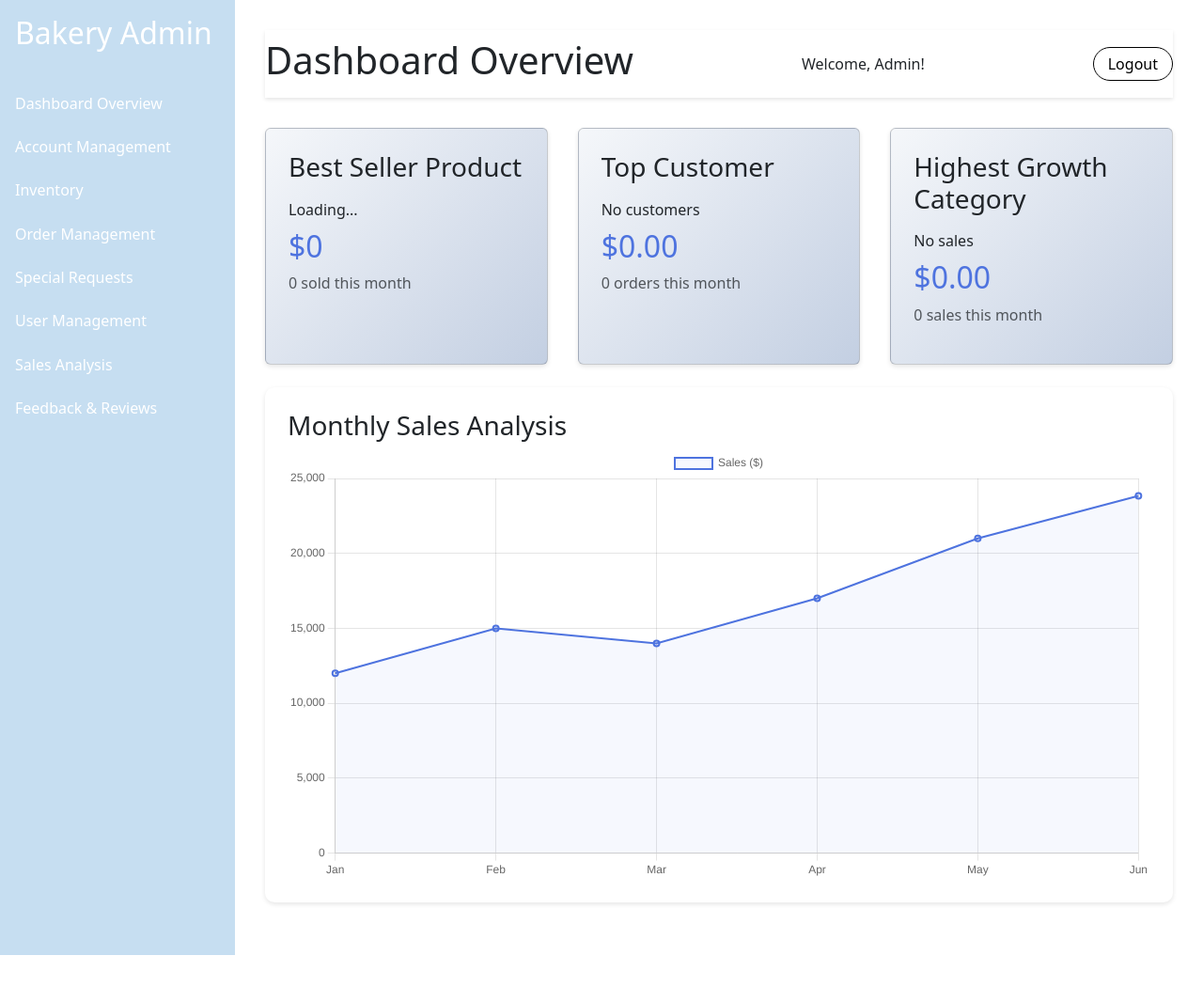
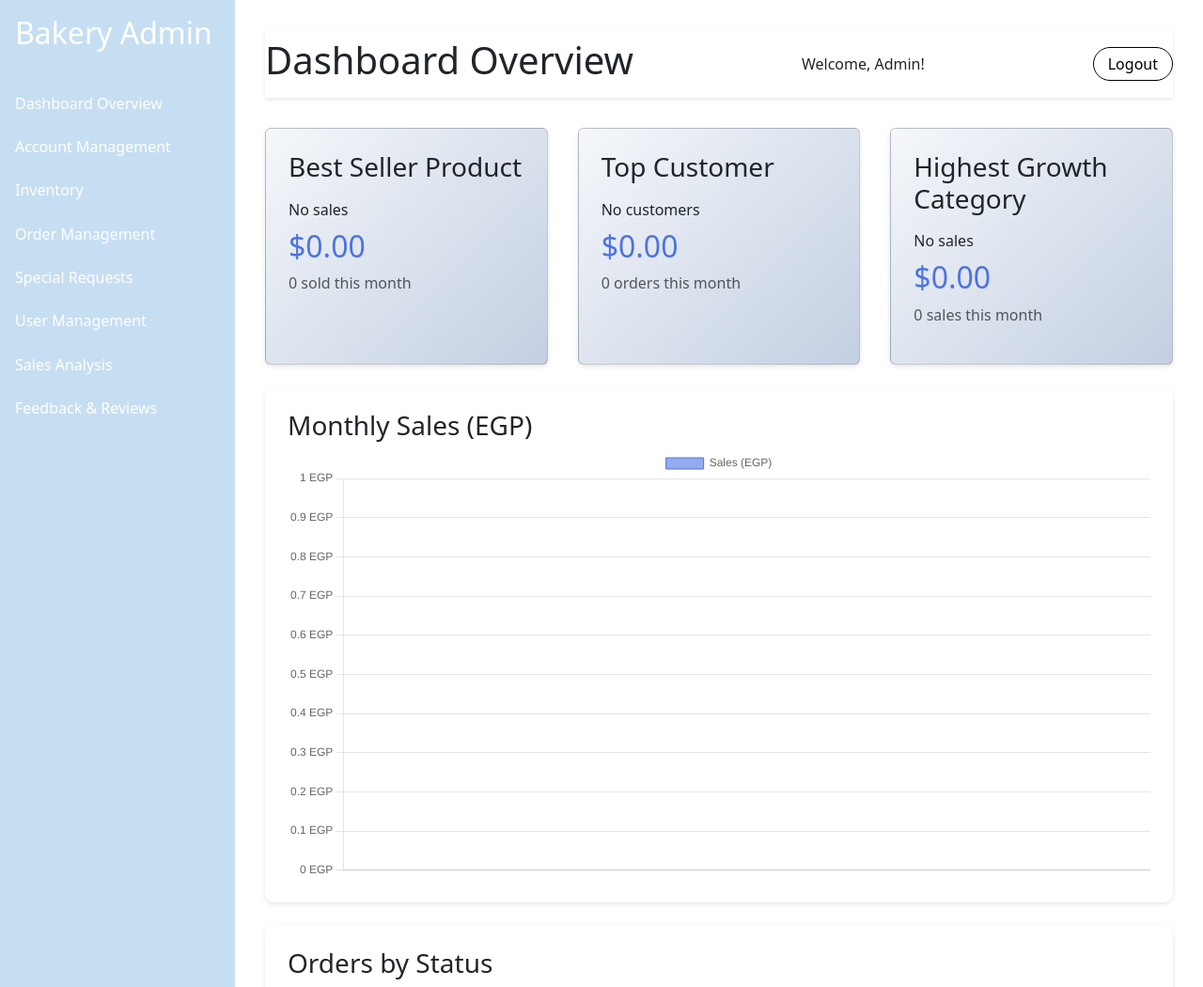
Before and after one commit to Aya-Shehab/Senescence, a Node server app: page /admin in a window 1280 px wide, after a click on "Sales Analysis". Shown: the top 1050 px of the page at 94% size. Before the commit the page ends 1016 px from the top, so only its background shows below. Run offline with Node 20, Linux system fonts and the light colour scheme; the visitor is signed in with stand-in values (Sample User, id 1); data that the repository does not hold is empty; some libraries are stand-ins or nearby versions.

Commit message:
sales analytics

```diff
--- a/controllers/admin.js
+++ b/controllers/admin.js
@@ -36,25 +36,34 @@
       { $limit: 1 }
     ]);
 
-    // Get top customer
-    const topCustomer = await Order.aggregate([
+    // Get top customer (by number of orders) and enrich with user collection for accurate name
+    const topCustomerAgg = await Order.aggregate([
       {
         $match: {
           createdAt: { $gte: firstDayOfMonth, $lte: lastDayOfMonth },
-          status: { $ne: 'Cancelled' } // Exclude cancelled orders
+          status: { $ne: 'Cancelled' }
         }
       },
       {
         $group: {
           _id: '$userId',
-          name: { $first: { $concat: ['$shippingInfo.firstName', ' ', '$shippingInfo.lastName'] } },
           spend: { $sum: '$totalPrice' },
           orders: { $sum: 1 }
         }
       },
-      { $sort: { spend: -1 } },
+      { $sort: { orders: -1 } },
       { $limit: 1 }
     ]);
+
+    let topCustomer = [{ name: 'No customers', spend: 0, orders: 0 }];
+    if (topCustomerAgg.length) {
+      const userDoc = await User.findById(topCustomerAgg[0]._id).select('name');
+      topCustomer = [{
+        name: userDoc?.name || 'Unknown',
+        spend: topCustomerAgg[0].spend,
+        orders: topCustomerAgg[0].orders
+      }];
+    }
 
     // Get highest growth category
     const categoryGrowth = await Order.aggregate([
@@ -89,6 +98,29 @@
       { $limit: 1 }
     ]);
 
+    // Orders status distribution for charts
+    const ordersStatusAgg = await Order.aggregate([
+      { $match: { createdAt: { $gte: firstDayOfMonth, $lte: lastDayOfMonth } } },
+      { $group: { _id: '$status', count: { $sum: 1 } } }
+    ]);
+
+    const ordersStatus = ordersStatusAgg.reduce((acc, cur) => {
+      acc[cur._id] = cur.count;
+      return acc;
+    }, {});
+
+    // Sales per category (full list)
+    const categorySalesAgg = await Order.aggregate([
+      { $match: { createdAt: { $gte: firstDayOfMonth, $lte: lastDayOfMonth }, status: { $ne: 'Cancelled' } } },
+      { $unwind: '$items' },
+      { $lookup: { from: 'products', localField: 'items.productId', foreignField: '_id', as: 'product' } },
+      { $unwind: '$product' },
+      { $group: { _id: '$product.category', sales: { $sum: { $multiply: ['$items.price', '$items.quantity'] } } } },
+      { $sort: { sales: -1 } }
+    ]);
+
+    const categorySales = categorySalesAgg.map(item => ({ category: item._id, sales: item.sales }));
+
     // Get monthly sales data for the chart
     const monthlySales = await Order.aggregate([
       {
@@ -114,10 +146,20 @@
       bestSeller: bestSeller[0] || { name: 'No sales', count: 0, revenue: 0 },
       topCustomer: topCustomer[0] || { name: 'No customers', spend: 0, orders: 0 },
       topCategory: categoryGrowth[0] || { _id: 'No sales', sales: 0, count: 0 },
+      ordersStatus,
+      categorySales,
       monthlySales: monthlySales.map(sale => ({
         month: new Date(sale._id.year, sale._id.month - 1).toLocaleString('default', { month: 'short' }),
         total: sale.totalSales
-      }))
+      })),
+      options: {
+        maintainAspectRatio: false,
+        scales: { y: { beginAtZero: true } },
+        plugins: {},
+        layout: { padding: { right: 20 } },
+        categoryPercentage: 0.6,
+        barPercentage: 0.7
+      }
     };
 
     console.log('Sales analytics response:', response); // Debug log
--- a/views/admin.ejs
+++ b/views/admin.ejs
@@ -21,7 +21,6 @@
     <script src="/js/inventory.js" defer></script>
     <script src="/js/feedback.js"></script>
     <script src="/js/customOrders.js" defer></script>
-    <script src="/js/orders.js"></script>
   </head>
   <body>
     <script>const currentUserId = "<%= user ? user._id : '' %>";</script>
@@ -79,7 +78,7 @@
           <div class="card highlight-card">
             <h3>Orders</h3>
             <p>Total Orders</p>
-            <h2 style="color: #4e73df" id="totalOrders">0</h2>
+            <h2 style="color: #4e73df" id="dashboardOrdersTotal">0</h2>
             <p style="color: #28a745" id="ordersGrowth"></p>
           </div>
 
@@ -94,7 +93,9 @@
             <h3>Profit</h3>
             <p>Net Profit</p>
             <h2 style="color: #4e73df" id="totalProfit">$0</h2>
-
+            <!-- Mini bar chart for profit -->
+            <div id="profitChart" class="chart" style="margin-top:10px"></div>
+            <div id="profitLabels" class="labels"></div>
           </div>
         </div>
 
@@ -406,26 +407,34 @@
         <div class="card-container" style="display: flex; gap: 2rem">
           <div class="card highlight-card" style="flex: 1">
             <h3>Best Seller Product</h3>
-            <p id="bestSellerName" class="mb-2">Loading...</p>
-            <h2 style="color: #4e73df" id="bestSellerRevenue">$0</h2>
-            <p id="bestSellerCount" class="text-muted">0 sold this month</p>
+            <p id="salesBestSellerName" class="mb-2">Loading...</p>
+            <h2 style="color: #4e73df" id="salesBestSellerRevenue">$0</h2>
+            <p id="salesBestSellerCount" class="text-muted">0 sold this month</p>
           </div>
           <div class="card highlight-card" style="flex: 1">
             <h3>Top Customer</h3>
-            <p id="topCustomerName" class="mb-2">Loading...</p>
-            <h2 style="color: #4e73df" id="topCustomerSpend">$0</h2>
-            <p id="topCustomerOrders" class="text-muted">0 orders this month</p>
+            <p id="salesTopCustomerName" class="mb-2">Loading...</p>
+            <h2 style="color: #4e73df" id="salesTopCustomerSpend">$0</h2>
+            <p id="salesTopCustomerOrders" class="text-muted">0 orders this month</p>
           </div>
           <div class="card highlight-card" style="flex: 1">
             <h3>Highest Growth Category</h3>
-            <p id="topCategoryName" class="mb-2">Loading...</p>
-            <h2 style="color: #4e73df" id="topCategorySales">$0</h2>
-            <p id="topCategoryCount" class="text-muted">0 sales this month</p>
+            <p id="salesTopCategoryName" class="mb-2">Loading...</p>
+            <h2 style="color: #4e73df" id="salesTopCategorySales">$0</h2>
+            <p id="salesTopCategoryCount" class="text-muted">0 sales this month</p>
           </div>
         </div>
         <div class="chart-container">
-          <h3>Monthly Sales Analysis</h3>
-          <canvas id="salesChart"></canvas>
+          <h3>Monthly Sales (EGP)</h3>
+          <canvas id="monthlySalesChart"></canvas>
+        </div>
+        <div class="chart-container">
+          <h3>Orders by Status</h3>
+          <canvas id="ordersStatusChart"></canvas>
+        </div>
+        <div class="chart-container">
+          <h3>Sales by Category (EGP)</h3>
+          <canvas id="categorySalesChart"></canvas>
         </div>
       </div>
 
@@ -599,7 +608,7 @@
           document.getElementById('salesGrowth').textContent = `+${data.sales.growth}%`;
 
           // Update Orders
-          document.getElementById('ordersTotal').textContent = data.orders.total;
+          document.getElementById('dashboardOrdersTotal').textContent = data.orders.total;
           document.getElementById('ordersGrowth').textContent = `+${data.orders.growth}%`;
 
           // Update Customer Orders
@@ -1166,6 +1175,9 @@
     </style>
     <script>
       // Load sales data when the sales section is shown
+      let monthlySalesChartInstance = null;
+      let ordersStatusChartInstance = null;
+      let categorySalesChartInstance = null;
       document.addEventListener('DOMContentLoaded', () => {
         const salesTab = document.querySelector('[onclick="showSection(\'sales\')"]');
         if (salesTab) {
@@ -1215,9 +1227,9 @@
           }
 
           // Update Best Seller
-          const bestSellerElement = document.getElementById('bestSellerName');
-          const bestSellerRevenueElement = document.getElementById('bestSellerRevenue');
-          const bestSellerCountElement = document.getElementById('bestSellerCount');
+          const bestSellerElement = document.getElementById('salesBestSellerName');
+          const bestSellerRevenueElement = document.getElementById('salesBestSellerRevenue');
+          const bestSellerCountElement = document.getElementById('salesBestSellerCount');
 
           if (bestSellerElement && bestSellerRevenueElement && bestSellerCountElement) {
             bestSellerElement.textContent = data.bestSeller.name || 'No sales';
@@ -1226,9 +1238,9 @@
           }
 
           // Update Top Customer
-          const topCustomerElement = document.getElementById('topCustomerName');
-          const topCustomerSpendElement = document.getElementById('topCustomerSpend');
-          const topCustomerOrdersElement = document.getElementById('topCustomerOrders');
+          const topCustomerElement = document.getElementById('salesTopCustomerName');
+          const topCustomerSpendElement = document.getElementById('salesTopCustomerSpend');
+          const topCustomerOrdersElement = document.getElementById('salesTopCustomerOrders');
 
           if (topCustomerElement && topCustomerSpendElement && topCustomerOrdersElement) {
             topCustomerElement.textContent = data.topCustomer.name || 'No customers';
@@ -1237,9 +1249,9 @@
           }
 
           // Update Top Category
-          const topCategoryElement = document.getElementById('topCategoryName');
-          const topCategorySalesElement = document.getElementById('topCategorySales');
-          const topCategoryCountElement = document.getElementById('topCategoryCount');
+          const topCategoryElement = document.getElementById('salesTopCategoryName');
+          const topCategorySalesElement = document.getElementById('salesTopCategorySales');
+          const topCategoryCountElement = document.getElementById('salesTopCategoryCount');
 
           if (topCategoryElement && topCategorySalesElement && topCategoryCountElement) {
             topCategoryElement.textContent = data.topCategory._id || 'No sales';
@@ -1247,20 +1259,24 @@
             topCategoryCountElement.textContent = `${data.topCategory.count || 0} sales this month`;
           }
 
-          // Update Sales Chart
-          const ctx = document.getElementById('salesChart');
-          if (ctx) {
-            new Chart(ctx.getContext('2d'), {
-              type: 'line',
+          // Update Monthly Sales Bar Chart
+          const canvas = document.getElementById('monthlySalesChart');
+          if (canvas) {
+             const ctx = canvas.getContext('2d');
+             // Destroy previous instance to avoid duplicate canvas errors
+             if (monthlySalesChartInstance) {
+               monthlySalesChartInstance.destroy();
+             }
+             monthlySalesChartInstance = new Chart(ctx, {
+                type: 'bar',
                 data: {
                   labels: data.monthlySales.map(sale => sale.month),
                   datasets: [{
-                  label: 'Monthly Sales',
+                    label: 'Sales (EGP)',
                     data: data.monthlySales.map(sale => sale.total),
-                  backgroundColor: 'rgba(78, 115, 223, 0.05)',
+                    backgroundColor: 'rgba(78,115,223,0.6)',
                     borderColor: '#4e73df',
-                  borderWidth: 2,
-                  fill: true
+                    borderWidth: 1
                   }]
                 },
                 options: {
@@ -1270,7 +1286,7 @@
                       beginAtZero: true,
                       ticks: {
                         callback: function(value) {
-                        return '$' + value.toFixed(2);
+                          return value.toLocaleString() + ' EGP';
                         }
                       }
                     }
@@ -1279,13 +1295,33 @@
                     tooltip: {
                       callbacks: {
                         label: function(context) {
-                        return '$' + context.raw.toFixed(2);
+                          return context.raw.toLocaleString() + ' EGP';
                         }
                       }
                     }
                   }
                 }
               });
+          }
+
+          /* Orders Status Doughnut */
+          const statusCanvas = document.getElementById('ordersStatusChart');
+          if(statusCanvas){
+             const ctxStatus = statusCanvas.getContext('2d');
+             if(ordersStatusChartInstance){ ordersStatusChartInstance.destroy(); }
+             const labelsStatus = Object.keys(data.ordersStatus);
+             const valuesStatus = labelsStatus.map(k=>data.ordersStatus[k]);
+             ordersStatusChartInstance = new Chart(ctxStatus,{type:'doughnut',data:{labels:labelsStatus,datasets:[{data:valuesStatus,backgroundColor:['#F6C6EA','#C8B6FF','#B8E0D2','#F5E960']}]} ,options:{responsive:true,plugins:{legend:{position:'bottom'}}}});
+          }
+
+          /* Category Sales Bar */
+          const catCanvas = document.getElementById('categorySalesChart');
+          if(catCanvas){
+             const ctxCat = catCanvas.getContext('2d');
+             if(categorySalesChartInstance){ categorySalesChartInstance.destroy(); }
+             const catLabels = data.categorySales.map(c=>c.category);
+             const catValues = data.categorySales.map(c=>c.sales);
+             categorySalesChartInstance = new Chart(ctxCat,{type:'bar',data:{labels:catLabels,datasets:[{label:'Sales (EGP)',data:catValues,backgroundColor:'#FFB5A7'}]},options:{responsive:true,scales:{y:{beginAtZero:true}},plugins:{legend:{display:false}}}});
           }
         } catch (error) {
           console.error('Error loading sales data:', error);
```
Lines whose indentation alone changed are shown as unchanged.
